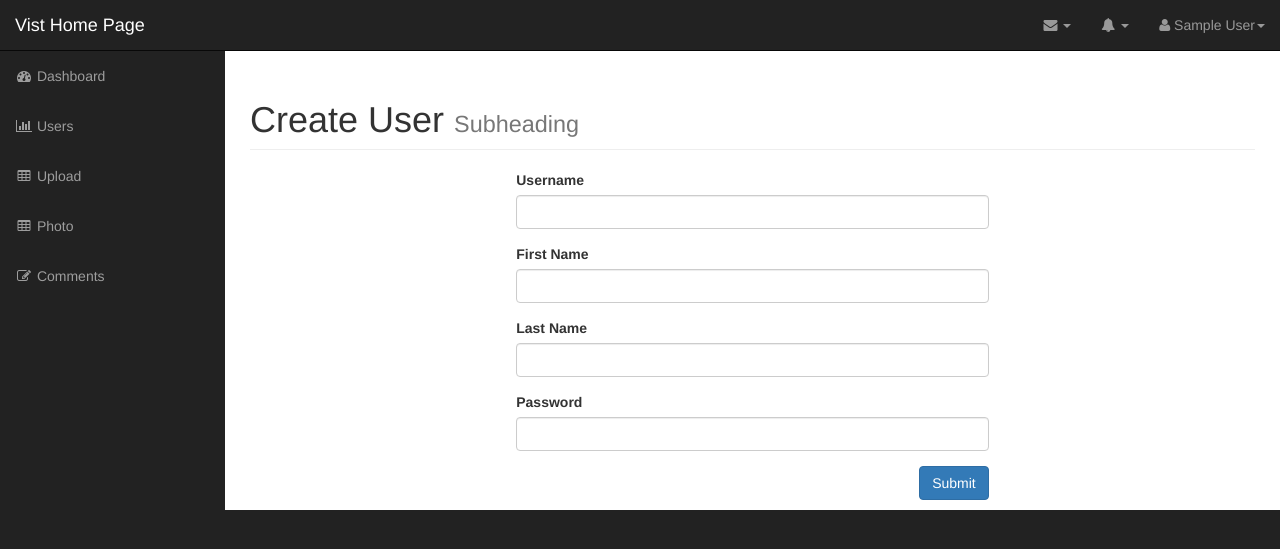
After one commit to ctmhoang/GMS, a PHP site: page /admin/add_user.php in a window 1280 px wide. The commit adds this page. Shown: the top 549 px of the page. Run offline with PHP 8.4, Linux system fonts and the light colour scheme; the visitor is signed in with stand-in values (Sample User, id 1); grey boxes labelled with a size stand in for pictures from a placeholder-image service; some libraries are stand-ins or nearby versions.

Commit message:
Fix add-user and guest-view page

```diff
--- /dev/null
+++ b/admin/add_user.php
@@ -0,0 +1,114 @@
+<?php include("includes/header.php");
+require_once 'scripts/service/impl/UserService.php';
+
+
+$session = $session ?? null;
+$user_service = $user_service ?? null;
+
+if (!$session->isSignedIn()) {
+    header("Location: login.php");
+}
+
+
+if (isset($_POST['create'])) {
+
+    $user = [];
+
+    $user['usr'] = $_POST['username'];
+    $user['fst'] = $_POST['first_name'];
+    $user['lst'] = $_POST['last_name'];
+    $user['pwd'] = $_POST['password'];
+
+
+    $session->setMessage("The user {$user->usr} has been added");
+    $user_service->save($user);
+    header("Location: user.php");
+
+}
+?>
+
+    <!-- Navigation -->
+    <nav class="navbar navbar-inverse navbar-fixed-top" role="navigation">
+        <!-- Brand and toggle get grouped for better mobile display -->
+
+
+        <?php include("includes/top_nav.php") ?>
+
+
+        <!-- Sidebar Menu Items - These collapse to the responsive navigation menu on small screens -->
+
+
+        <?php include("includes/side_nav.php"); ?>
+
+
+        <!-- /.navbar-collapse -->
+    </nav>
+
+    <div id="page-wrapper">
+
+
+        <div class="container-fluid">
+
+            <!-- Page Heading -->
+            <div class="row">
+                <div class="col-lg-12">
+                    <h1 class="page-header">
+                        Create User
+                        <small>Subheading</small>
+                    </h1>
+
+                    <form action="" method="post">
+
+                        <div class="col-md-6 col-md-offset-3">
+
+
+                            <div class="form-group">
+                                <label for="username">Username</label>
+                                <input type="text" name="username" class="form-control">
+
+                            </div>
+
+
+                            <div class="form-group">
+                                <label for="first name">First Name</label>
+                                <input type="text" name="first_name" class="form-control">
+
+                            </div>
+
+                            <div class="form-group">
+                                <label for="last name">Last Name</label>
+                                <input type="text" name="last_name" class="form-control">
+
+                            </div>
+
+
+                            <div class="form-group">
+                                <label for="password">Password</label>
+                                <input type="password" name="password" class="form-control">
+
+                            </div>
+
+                            <div class="form-group">
+
+                                <input type="submit" name="create" class="btn btn-primary pull-right">
+
+                            </div>
+
+
+                        </div>
+
+
+                    </form>
+
+
+                </div>
+            </div>
+            <!-- /.row -->
+
+        </div>
+        <!-- /.container-fluid -->
+
+    </div>
+    <!-- /#page-wrapper -->
+
+<?php include("includes/footer.php"); ?>
```
Also changed, not shown: index.php (+6 -4 lines).
